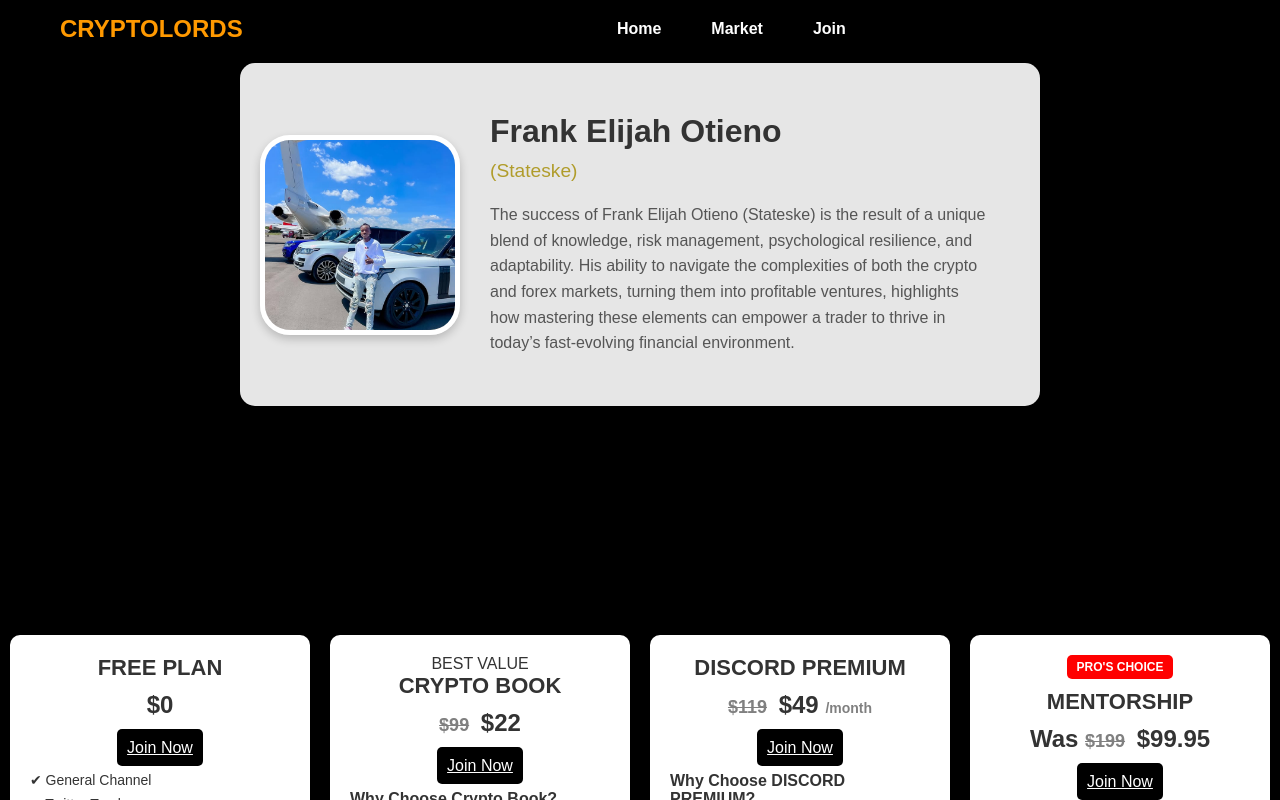
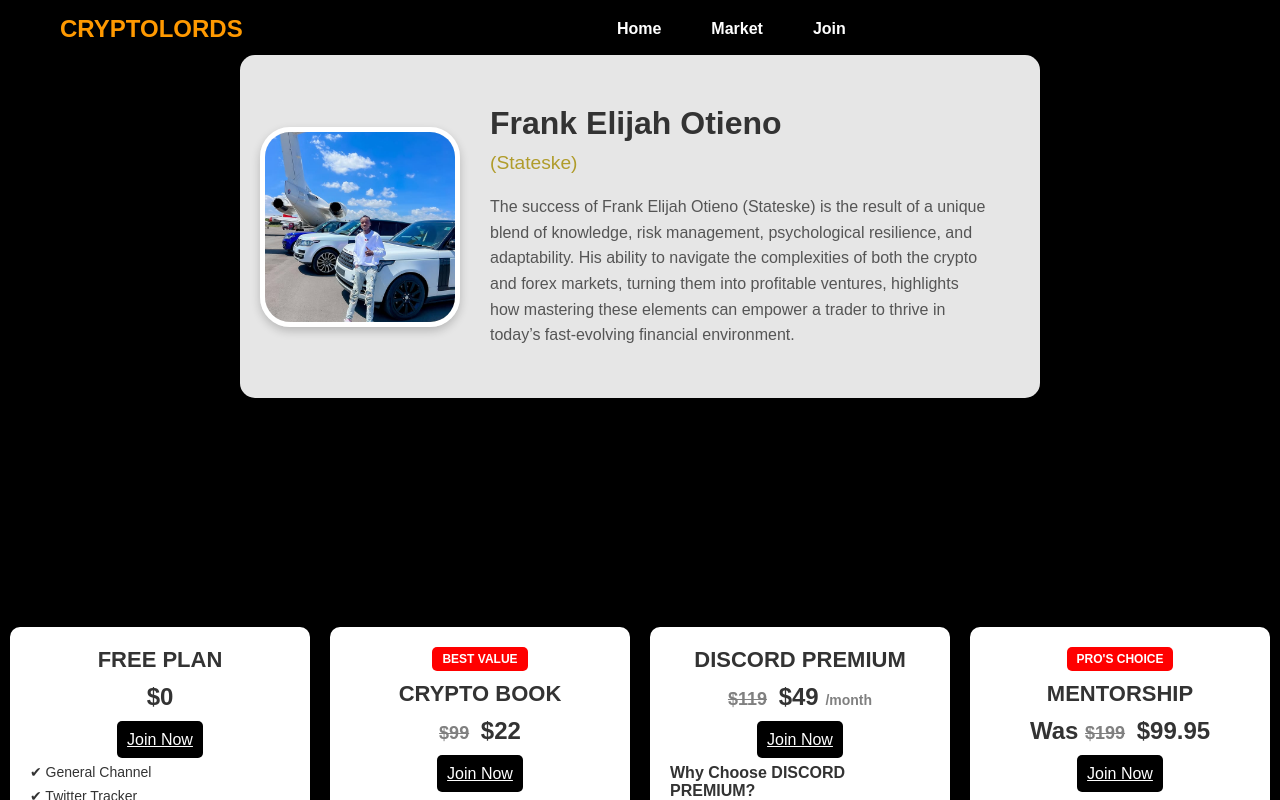
Before and after one commit to brendenozie/CRYPTOLORDS, a React (Create React App) app: page / in a window 1280 px wide. Shown: the top 800 px of the page. Built offline with nearby package versions, Linux system fonts and the light colour scheme.

Commit message:
feat: update pricing component with new card styles and best value labels

```diff
--- a/src/components/pricing.jsx
+++ b/src/components/pricing.jsx
@@ -8,7 +8,7 @@
 
       {/* <!-- FREE PLAN --> */}
       <div className="pricing-card free-card">
-        <h2>FREE PLAN</h2>
+        <h2 >FREE PLAN</h2>
         <p className="pricing-price">$0</p>
         {/* <button className="join-btn">Join Now</button> */}
         <Link
@@ -51,8 +51,8 @@
       </div>
 
         {/* <!-- Crypto Book Plan --> */}
-        <div class="pricing-card">
-            <div class="pricing-best-value">BEST VALUE</div>
+        <div class="pricing-card pro-card">
+            <div class="pricing-best-value pro-label">BEST VALUE</div>
             <h2>CRYPTO BOOK</h2>
             <p class="pricing-price"><span class="pricing-old-price">$99</span> $22</p>
             {/* <button class="pricing-join-btn">Join Now</button> */}
@@ -99,7 +99,7 @@
         </div>
 
         {/* <!-- Discord Premium Plan --> */}
-        <div class="pricing-card">
+        <div class="pricing-card pro-card">
             <h2>DISCORD PREMIUM</h2>
             <p class="pricing-price"><span class="pricing-old-price">$119</span> $49 <span class="pricing-monthly">/month</span></p>
             {/* <button class="pricing-join-btn">Join Now</button> */}
```
